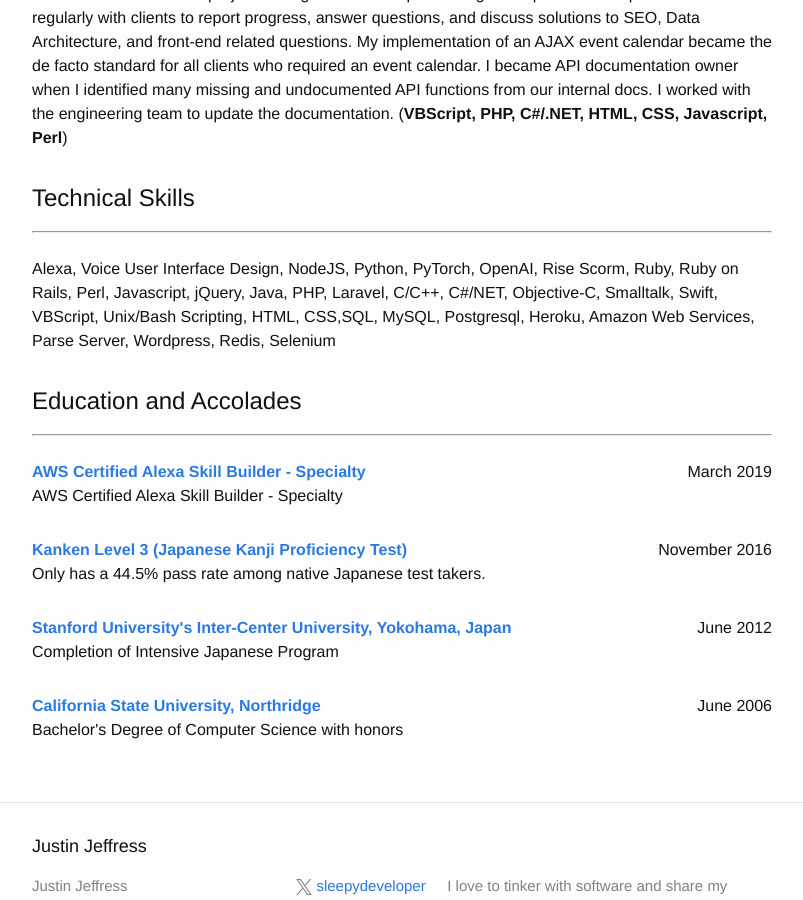
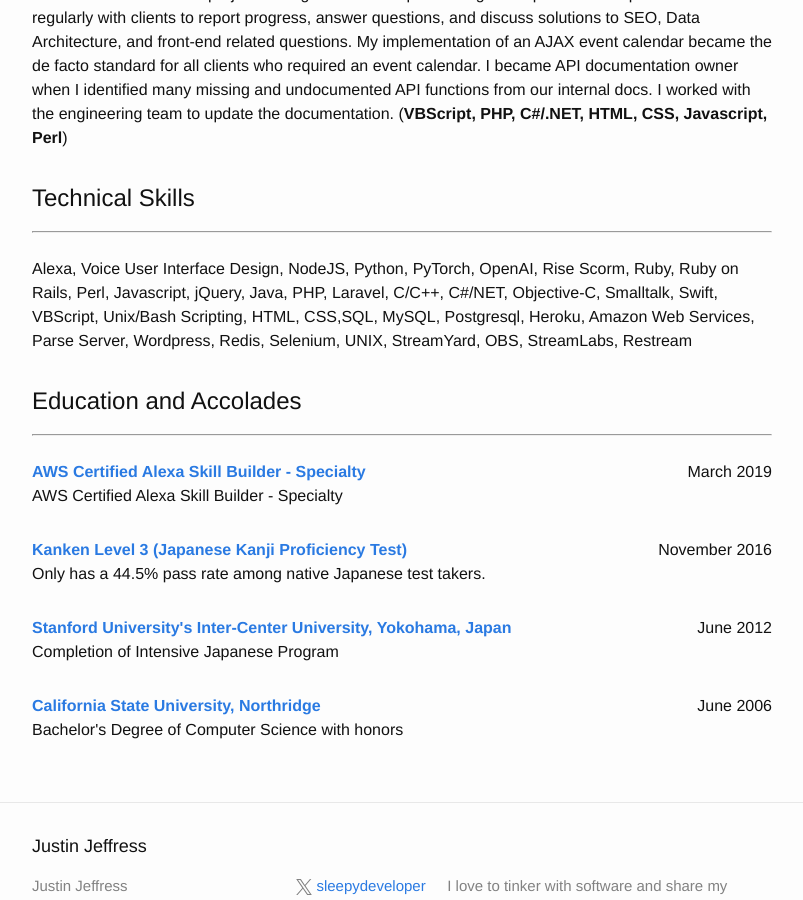
Before and after one commit to SleepyDeveloper/sleepydeveloper.github.io, a Jekyll site: the page built from index.html, in a window 1280 px wide and 900 px high, scrolled down 2171 px. Shown: the whole window, without its empty margins (238-1041 px from the left). Built offline with Jekyll 4.4.1, drawn with Linux system fonts in a browser that asks for light colours.

Commit message:
added more tech skills

```diff
--- a/_resume/technical-skills.html
+++ b/_resume/technical-skills.html
@@ -5,6 +5,7 @@
     Alexa, Voice User Interface Design, NodeJS, Python, PyTorch, OpenAI, Rise Scorm, Ruby, Ruby on Rails, Perl, Javascript,
     jQuery, Java, PHP, Laravel, C/C++, C#/NET, Objective-C, Smalltalk, Swift, VBScript,
     Unix/Bash Scripting, HTML, CSS,SQL, MySQL, Postgresql, Heroku, Amazon Web
-    Services, Parse Server, Wordpress, Redis, Selenium
+    Services, Parse Server, Wordpress, Redis, Selenium, UNIX, StreamYard,
+    OBS, StreamLabs, Restream
   </li>
 </ul>
```
